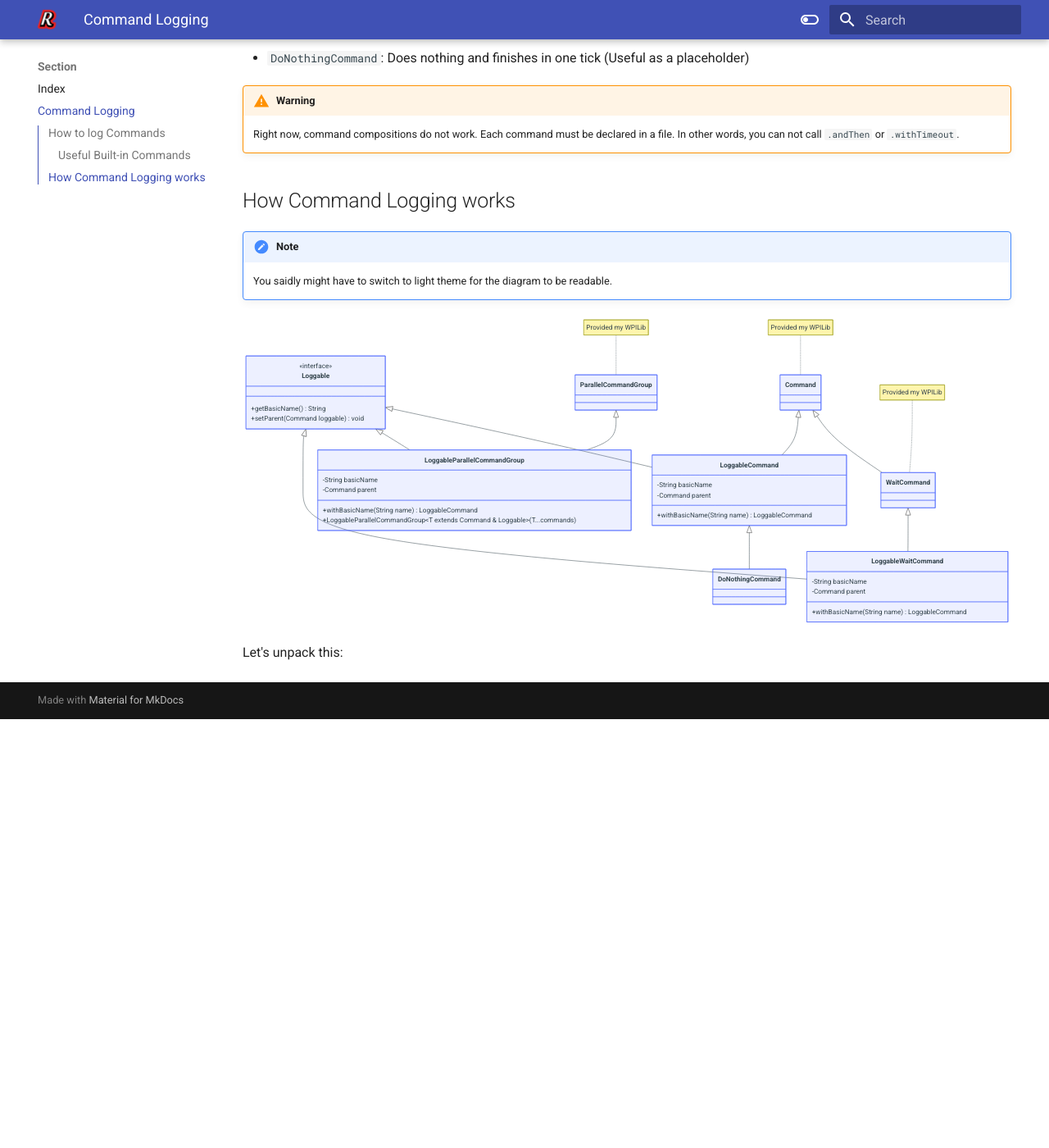
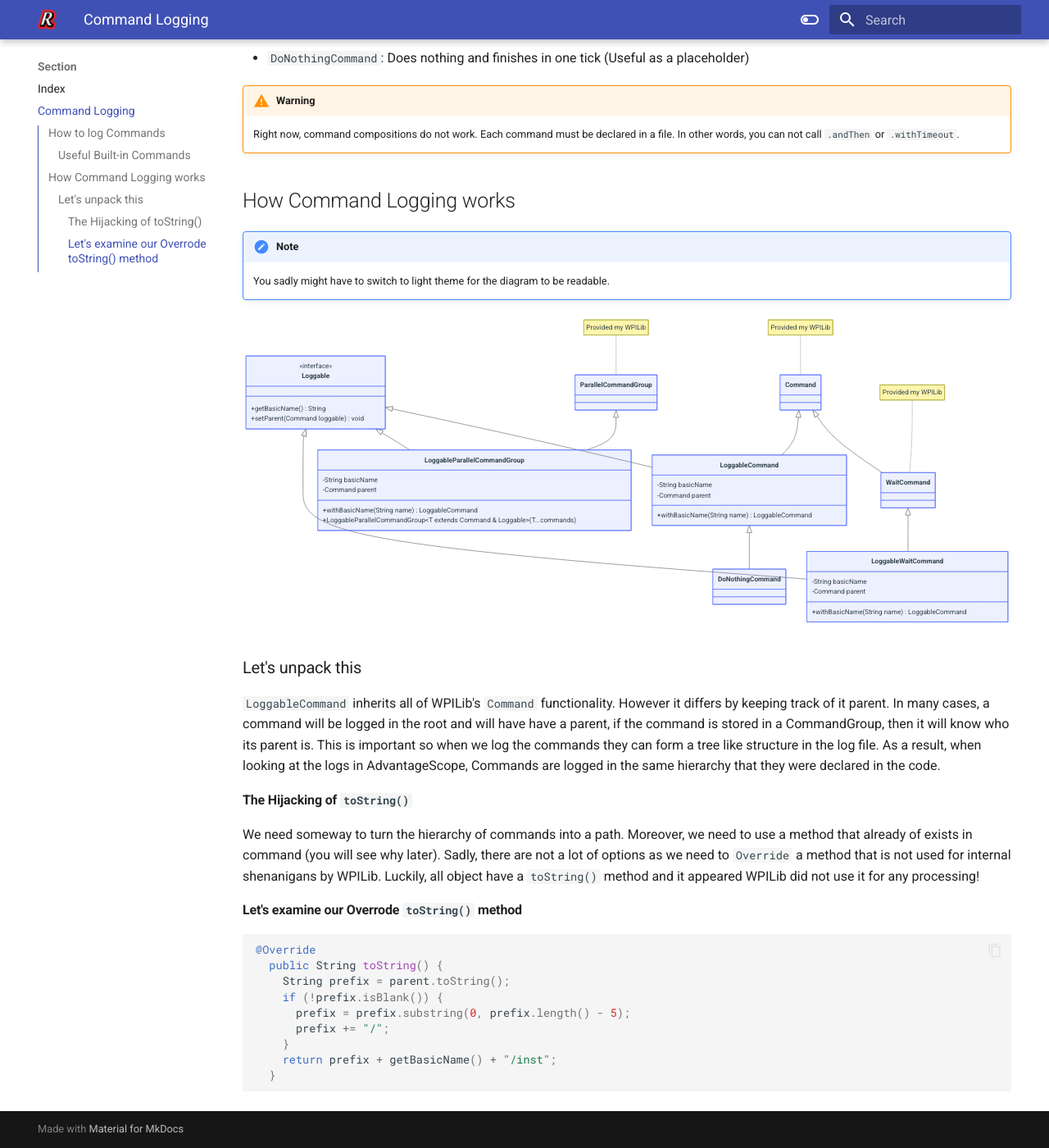
Before and after one commit to goatfanboi23/TestingDocs, an MkDocs documentation site: the page built from docs/command-logging.md, in a window 1280 px wide and 1400 px high, scrolled down 585 px. Shown: the whole window at 82% size. Built offline with MkDocs 1.6.1 and Material for MkDocs 9.7.7, drawn with Linux system fonts in a browser that asks for light colours; before the commit the page ends 1462 px from its top, so only the background shows below that.

Commit message:
added docs and markdownlint.json file for nvim linting

````diff
--- a/docs/command-logging.md
+++ b/docs/command-logging.md
@@ -1,24 +1,29 @@
+# Command Logging
+
 ## How to log Commands
+
 - When creating a standard command extend `LoggableCommand`
 - When creating a `CommandGroup` extend the corresponding Logged version
   - `ParallelCommandGroup` :material-arrow-right: `LoggableParallelCommandGroup`
   - `SequentialCommandGroup` :material-arrow-right: `LoggableSequentialCommandGroup`
   - `ParallelRaceGroup` :material-arrow-right: `LoggableRaceCommandGroup`
   - `ParallelDeadlineGroup` :material-arrow-right: `LoggableDeadlineCommandGroup`
-- When using a command provided by another library, you must wrap the command using <br>
-`LoggableCommandWrapper(Command commandToWrap)`
+- When using a command provided by another library, you must wrap the command using <br> `LoggableCommandWrapper(Command commandToWrap)`
 
 ### Useful Built-in Commands
-  - `LoggableWaitCommand`: does nothing for some amount of time
-  - `DoNothingCommand`: Does nothing and finishes in one tick (Useful as a placeholder)
+
+- `LoggableWaitCommand`: does nothing for some amount of time
+- `DoNothingCommand`: Does nothing and finishes in one tick (Useful as a placeholder)
 
 !!! warning
     Right now, command compositions do not work. Each command must be declared in a file. In other words, you can not call `.andThen` or `.withTimeout`.
+
 ## How Command Logging works
+
 !!! note
-    You saidly might have to switch to light theme for the diagram to be readable.
+    You sadly might have to switch to light theme for the diagram to be readable.
+
 ``` mermaid
-
 classDiagram
   Loggable <|-- LoggableCommand
   Loggable <|-- LoggableParallelCommandGroup
@@ -58,4 +63,26 @@ classDiagram
   note for WaitCommand "Provided my WPILib"
   note for ParallelCommandGroup "Provided my WPILib"
 ```
-Let's unpack this:
+
+### Let's unpack this
+
+`LoggableCommand` inherits all of WPILib's `Command` functionality. However it differs by keeping track of it parent.
+In many cases, a command will be logged in the root and will have have a parent, if the command is stored in a CommandGroup, then it will know who its parent is. This is important so when we log the commands they can form a tree like structure in the log file. As a result, when looking at the logs in AdvantageScope, Commands are logged in the same hierarchy that they were declared in the code.
+
+#### The Hijacking of `toString()`
+
+We need someway to turn the hierarchy of commands into a path. Moreover, we need to use a method that already of exists in command (you will see why later). Sadly, there are not a lot of options as we need to `Override` a method that is not used for internal shenanigans by WPILib. Luckily, all object have a `toString()` method and it appeared WPILib did not use it for any processing!
+
+#### Let's examine our Overrode `toString()` method
+
+```java
+@Override
+  public String toString() {
+    String prefix = parent.toString();
+    if (!prefix.isBlank()) {
+      prefix = prefix.substring(0, prefix.length() - 5);
+      prefix += "/";
+    }
+    return prefix + getBasicName() + "/inst";
+  }
+```
````
Also changed, not shown: .markdownlint.json (added).
